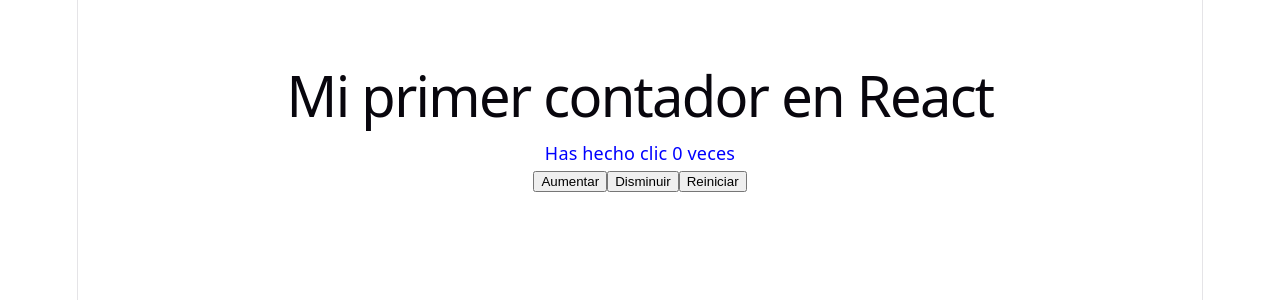
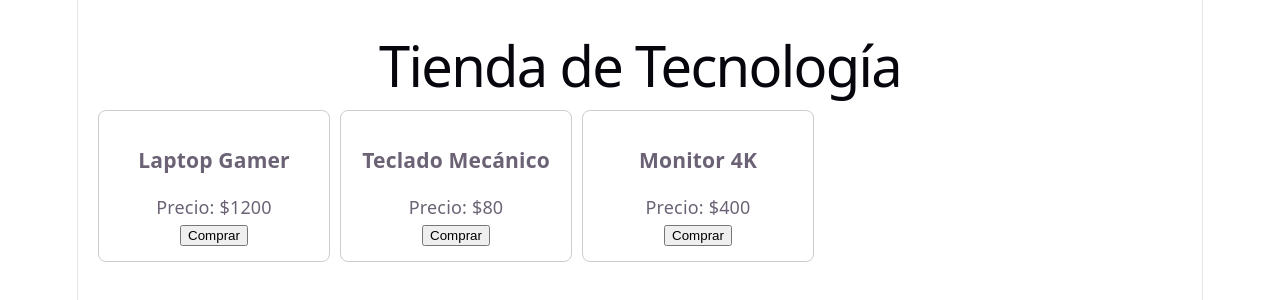
Before and after one commit to CorinaHancco/Bases_React, a React (Vite) app: page / in a window 1280 px wide. Shown: the top 300 px of the page. Built offline with nearby package versions, Linux system fonts and the light colour scheme.

Commit message:
concepto de efecto y estados

```diff
--- a/src/App.jsx
+++ b/src/App.jsx
@@ -1,27 +1,58 @@
-import { useState } from 'react'
+import { useState, useEffect } from 'react';
 
 function App() {
-  // Definimos un "estado" llamado cuenta que empieza en 0
-  const [cuenta, setCuenta] = useState(0);
+  // 1. Definimos el estado para nuestros datos (empieza como lista vacía)
+  const [productos, setProductos] = useState([]);
+  // Estado para saber si está cargando
+  const [cargando, setCargando] = useState(true);
+
+  // 2. Simulamos la llamada a una API
+  useEffect(() => {
+    console.log("El componente se montó. Pidiendo datos...");
+
+    // Simulamos un retraso de red de 2 segundos
+    setTimeout(() => {
+      const datosFicticios = [
+        { id: 1, nombre: 'Laptop Gamer', precio: 1200 },
+        { id: 2, nombre: 'Teclado Mecánico', precio: 80 },
+        { id: 3, nombre: 'Monitor 4K', precio: 400 },
+      ];
+
+      setProductos(datosFicticios); // Guardamos los datos en el estado
+      setCargando(false);           // Quitamos el mensaje de carga
+    }, 2000);
+  }, []); // El array vacío [] significa: "Solo ejecuta esto una vez"
+
+  // 3. Renderizado condicional
+  if (cargando) {
+    return <h1>Cargando catálogo...</h1>;
+  }
 
   return (
-    <div style={{ textAlign: 'center', marginTop: '50px', color: 'blue' }}>
-      <h1>Mi primer contador en React</h1>
-      <p>Has hecho clic {cuenta} veces</p>
-
-      <button onClick={() => setCuenta(cuenta + 1)}>
-        Aumentar
-      </button>
-
-      <button onClick={() => setCuenta(cuenta - 1)}>
-        Disminuir
-      </button>
-
-      <button onClick={() => setCuenta(0)}>
-        Reiniciar
-      </button>
+    <div style={{ padding: '20px' }}>
+      <h1>Tienda de Tecnología</h1>
+      <div style={{ display: 'flex', gap: '10px' }}>
+        {/* 4. Mapeamos los datos para crear la vista */}
+        {productos.map((item) => (
+          <div key={item.id} style={cardStyle}>
+            <h3>{item.nombre}</h3>
+            <p>Precio: ${item.precio}</p>
+            <button onClick={() => alert(`Compraste: ${item.nombre}`)}>
+              Comprar
+            </button>
+          </div>
+        ))}
+      </div>
     </div>
   );
 }
 
+// Un objeto simple para dar estilo a las tarjetas
+const cardStyle = {
+  border: '1px solid #ccc',
+  padding: '15px',
+  borderRadius: '8px',
+  width: '200px'
+};
+
 export default App;
```
